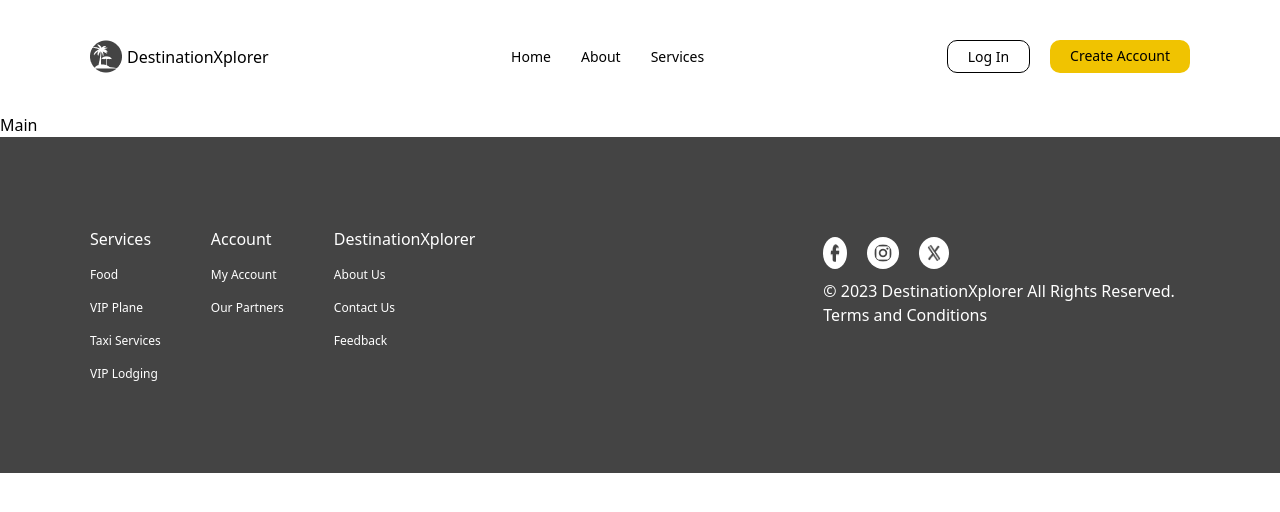
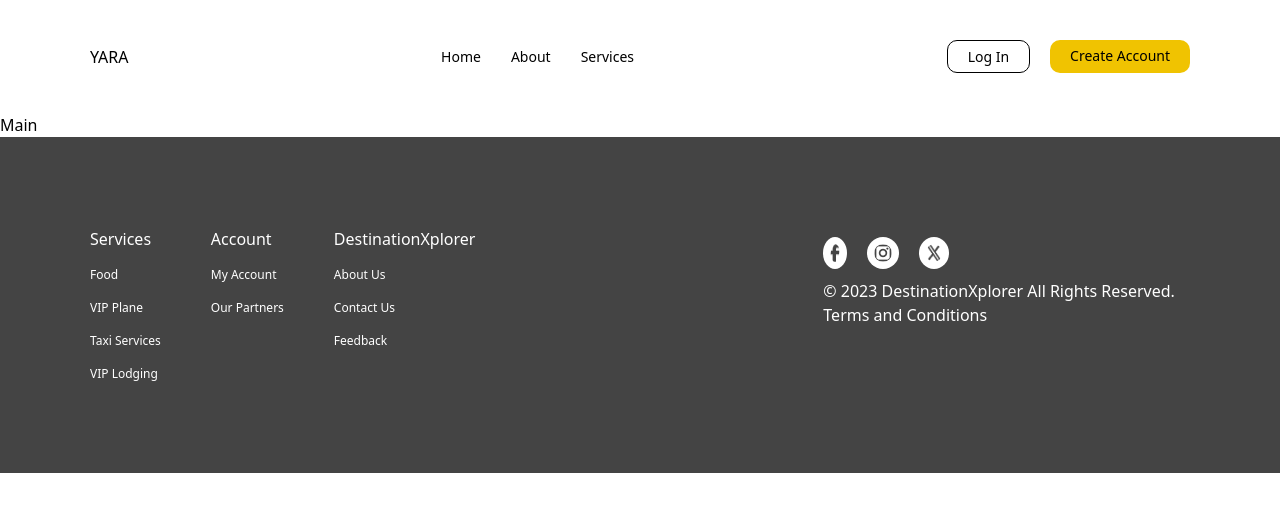
Before and after one commit to Dearbornadeolu/treekle-soft, a React (Vite) app: page / in a window 1280 px wide. Shown: the top 512 px of the page. Built offline with nearby package versions, Linux system fonts and the light colour scheme.

Commit message:
logo modification

```diff
--- a/src/comp/Header.jsx
+++ b/src/comp/Header.jsx
@@ -7,8 +7,8 @@ const Header = () => {
   return (
     <div className={styles.navbar}>
       <div className={styles.logo}>
-        <img src={Xplorer} alt="" />
-        <p>DestinationXplorer</p>
+        {/* <img src={Xplorer} alt="" /> */}
+        <p>YARA</p>
       </div>
       <div className={styles.navLinks}>
         <Link to="/"> Home</Link>
```
